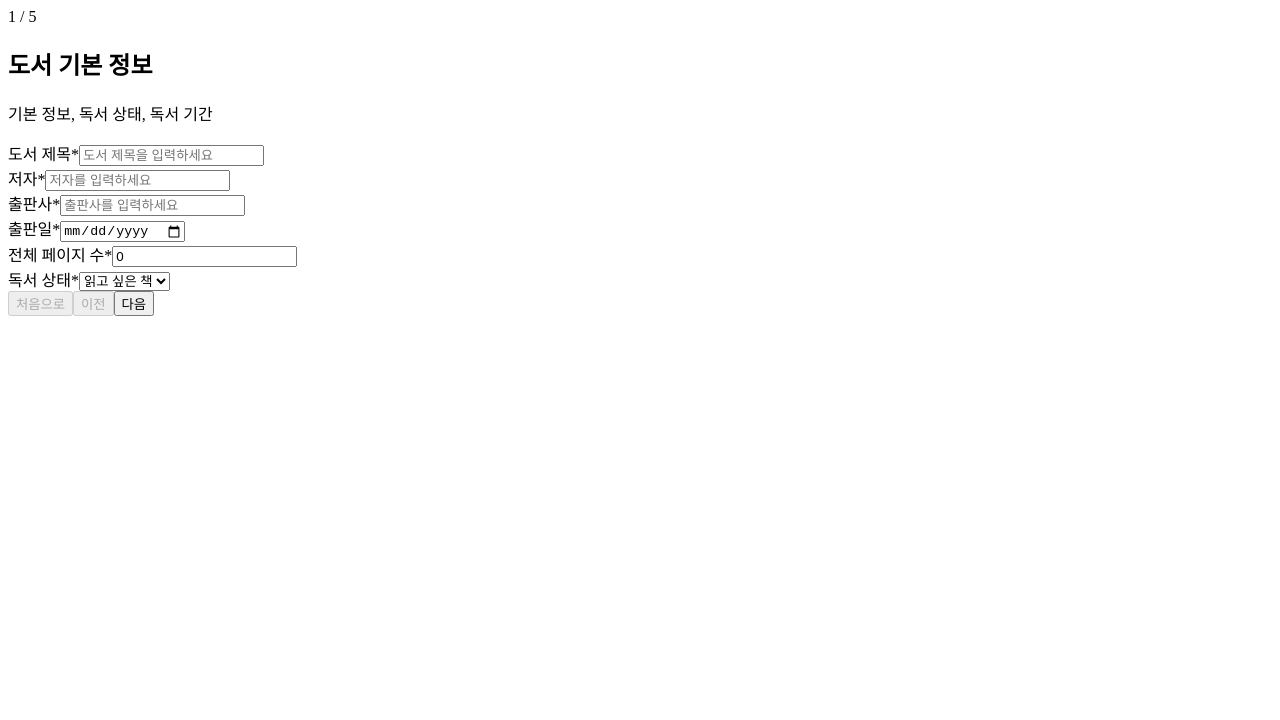
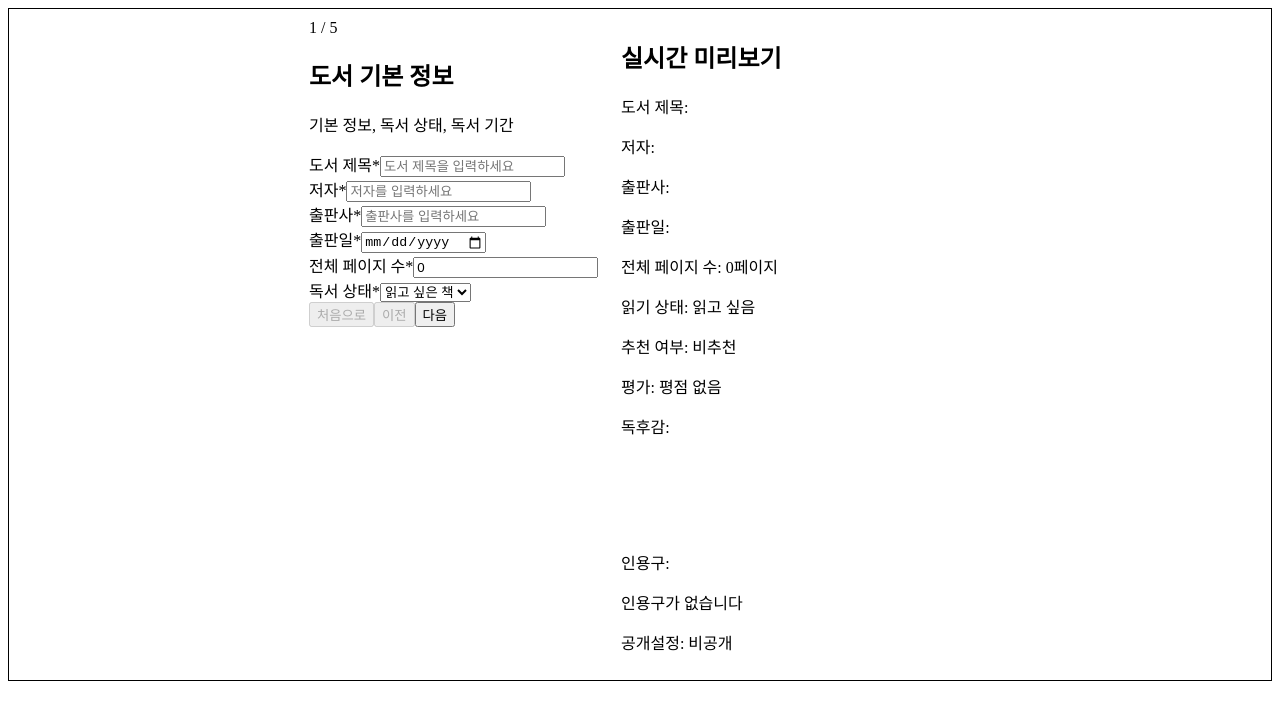
Before and after one commit to asst2506098-lab/msf, a Next.js app: page /books/1 in a window 1280 px wide. Shown: the top 720 px of the page. Built offline with nearby package versions, Linux system fonts and the light colour scheme.

Commit message:
feat: 미리보기 기능 추가

```diff
--- a/src/features/bookForm/components/layout/BookFormLayout.tsx
+++ b/src/features/bookForm/components/layout/BookFormLayout.tsx
@@ -1,11 +1,20 @@
 import { ReactNode } from "react";
+import { PreviewContainer } from "@/features/preview/components/PreviewContainer";
 
-type RootProps = {
-  children: ReactNode;
-};
-
-function Root({ children }: RootProps) {
-  return <div>{children}</div>;
+function Root({ children }: { children: ReactNode }) {
+  return (
+    <div
+      style={{
+        display: "flex",
+        border: "1px solid black",
+        justifyContent: "space-between",
+        padding: "10px 300px",
+      }}
+    >
+      <div>{children}</div>
+      <PreviewContainer />
+    </div>
+  );
 }
 
 type HeaderProps = {
@@ -29,11 +38,7 @@ function Header({ current, total, title, description }: HeaderProps) {
   );
 }
 
-type ContentProps = {
-  children: React.ReactNode;
-};
-
-function Content({ children }: ContentProps) {
+function Content({ children }: { children: ReactNode }) {
   return <section>{children}</section>;
 }
 
--- /dev/null
+++ b/src/features/preview/components/BookPreviewCard.tsx
@@ -0,0 +1,65 @@
+import {
+  ReadingStatus,
+  SubmitFormData,
+} from "@/features/bookForm/types/basicStep";
+
+export function BookPreviewCard({ formData }: { formData: SubmitFormData }) {
+  const {
+    bookTitle,
+    author,
+    publisher,
+    publishedDate,
+    totalPages,
+    readingStatus,
+    readingStartDate,
+    readingEndDate,
+    isRecommended,
+    rating,
+    review,
+    quotes,
+    isPublic,
+  } = formData;
+
+  return (
+    <div>
+      <p>도서 제목: {bookTitle}</p>
+      <p>저자: {author}</p>
+      <p>출판사: {publisher}</p>
+      <p>출판일: {publishedDate}</p>
+      <p>전체 페이지 수: {totalPages || 0}페이지</p>
+      <p>읽기 상태: {READING_STATUS_LABELS[readingStatus]}</p>
+      {readingStartDate && <span>시작일: {readingStartDate}</span>}
+      {readingEndDate && <span>종료일: {readingEndDate}</span>}
+      <p>추천 여부: {isRecommended ? "추천" : "비추천"}</p>
+      <p>평가: {rating || "평점 없음"}</p>
+      <p>독후감:</p>
+      <div style={{ width: "350px", height: "80px", overflowY: "auto" }}>
+        {review}
+      </div>
+      <div>
+        <p>인용구:</p>
+        <div style={{ width: "350px", overflowY: "auto" }}>
+          {quotes && quotes.length > 0 ? (
+            quotes.map((quote, index) => (
+              <div key={index}>
+                <span>
+                  {index + 1} {quote.page}페이지: {quote.content}
+                </span>
+              </div>
+            ))
+          ) : (
+            <span>인용구가 없습니다</span>
+          )}
+        </div>
+      </div>
+      <p>공개설정: {isPublic ? "공개" : "비공개"}</p>
+    </div>
+  );
+}
+
+const READING_STATUS_LABELS: Record<ReadingStatus, string> = {
+  want_to_read: "읽고 싶음",
+  reading: "읽는 중",
+  finished: "읽음",
+  paused: "일시정지",
+};
--- /dev/null
+++ b/src/features/preview/components/PreviewContainer.tsx
@@ -0,0 +1,12 @@
+import { usePreview } from "../hooks/usePreview";
+import { BookPreviewCard } from "./BookPreviewCard";
+
+export function PreviewContainer() {
+  const { formData } = usePreview();
+  return (
+    <div>
+      <h2>실시간 미리보기</h2>
+      <BookPreviewCard formData={formData} />
+    </div>
+  );
+}
--- /dev/null
+++ b/src/features/preview/hooks/usePreview.ts
@@ -0,0 +1,11 @@
+import { useFormContext } from "react-hook-form";
+import { SubmitFormData } from "@/features/bookForm/types/basicStep";
+
+export function usePreview() {
+  const { watch } = useFormContext<SubmitFormData>();
+  const formData = watch();
+
+  return {
+    formData,
+  };
+}
```
